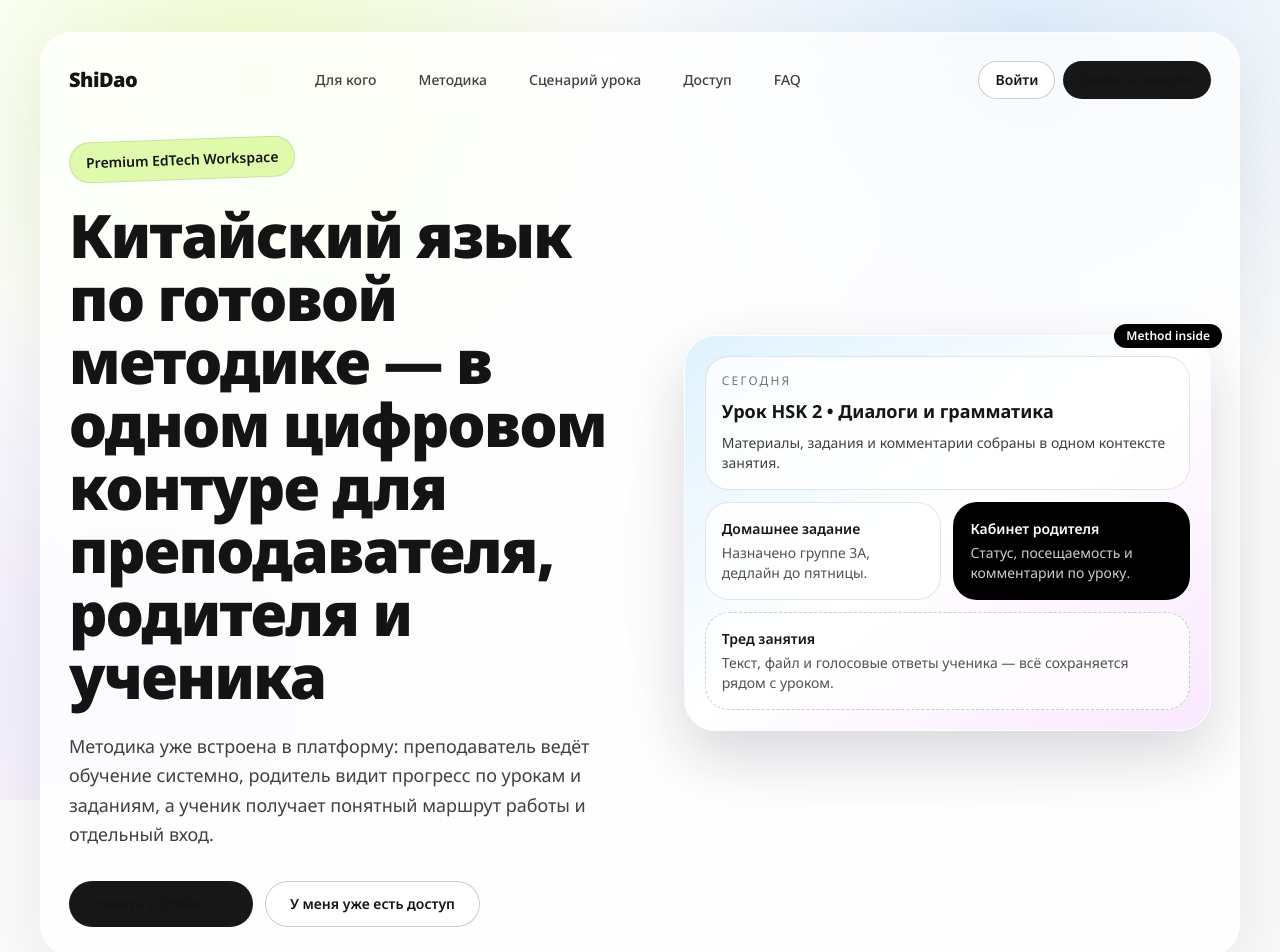
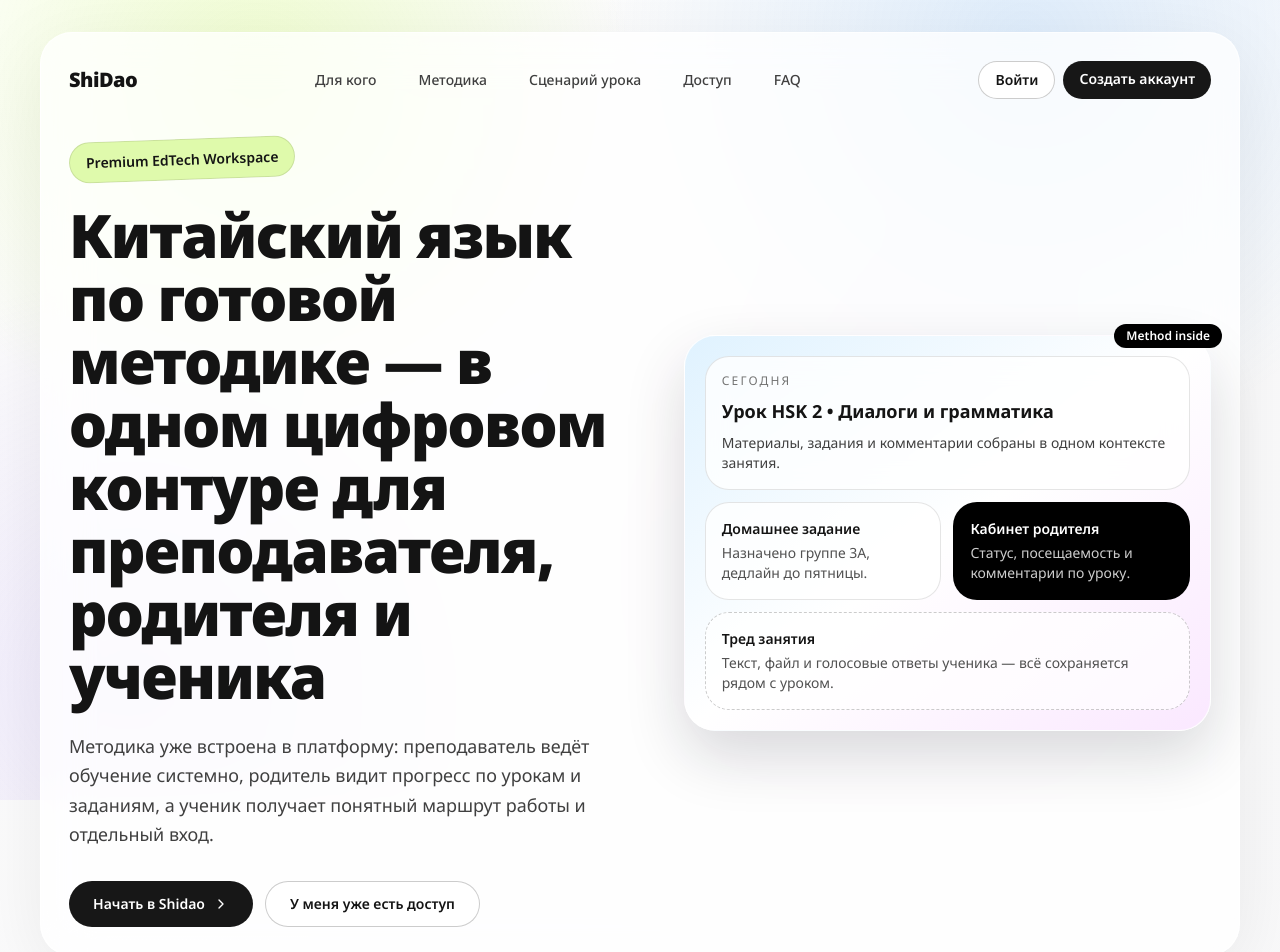
Before and after one commit to istominvi/shidao, a Next.js app: page / in a window 1280 px wide. Shown: the top 952 px of the page. Built offline with nearby package versions, Linux system fonts and the light colour scheme.

Commit message:
Force CTA text colors for readability on landing

```diff
--- a/src/components/landing-page.tsx
+++ b/src/components/landing-page.tsx
@@ -122,7 +122,7 @@ export function LandingPage() {
             </nav>
             <div className="flex gap-2">
               <Link href="/login" className="rounded-full border border-black/20 bg-white px-4 py-2 text-sm font-semibold text-neutral-900 transition hover:border-black hover:bg-neutral-100 focus-visible:outline-none focus-visible:ring-2 focus-visible:ring-black/40">Войти</Link>
-              <Link href="/join" className="rounded-full bg-neutral-900 px-4 py-2 text-sm font-semibold text-white transition hover:bg-neutral-800 focus-visible:outline-none focus-visible:ring-2 focus-visible:ring-black/40">Создать аккаунт</Link>
+              <Link href="/join" className="rounded-full bg-neutral-900 px-4 py-2 text-sm font-semibold !text-white transition hover:bg-neutral-800 focus-visible:outline-none focus-visible:ring-2 focus-visible:ring-black/40">Создать аккаунт</Link>
             </div>
           </header>
 
@@ -135,7 +135,7 @@ export function LandingPage() {
                 урокам и заданиям, а ученик получает понятный маршрут работы и отдельный вход.
               </p>
               <div className="mt-8 flex flex-wrap gap-3">
-                <Link href="/join" className="inline-flex items-center gap-2 rounded-full bg-neutral-900 px-6 py-3 text-sm font-semibold text-white transition hover:translate-y-[-1px] hover:bg-neutral-800 hover:shadow-lg focus-visible:outline-none focus-visible:ring-2 focus-visible:ring-black/40">Начать в Shidao <ChevronRight className="size-4" /></Link>
+                <Link href="/join" className="inline-flex items-center gap-2 rounded-full bg-neutral-900 px-6 py-3 text-sm font-semibold !text-white transition hover:translate-y-[-1px] hover:bg-neutral-800 hover:shadow-lg focus-visible:outline-none focus-visible:ring-2 focus-visible:ring-black/40">Начать в Shidao <ChevronRight className="size-4" /></Link>
                 <Link href="/login" className="rounded-full border border-black/20 bg-white px-6 py-3 text-sm font-semibold text-neutral-900 transition hover:border-black hover:bg-neutral-100 focus-visible:outline-none focus-visible:ring-2 focus-visible:ring-black/40">У меня уже есть доступ</Link>
               </div>
             </div>
@@ -300,7 +300,7 @@ export function LandingPage() {
           <h2 className="mt-6 text-3xl font-black leading-tight md:text-5xl">Начните в Shidao и соберите весь учебный процесс в одном месте</h2>
           <p className="mx-auto mt-4 max-w-2xl text-sm text-white/80 md:text-base">От первого урока до домашней работы и комментариев — единая методическая среда для преподавателя, родителя и ученика.</p>
           <div className="mt-8 flex flex-wrap items-center justify-center gap-3">
-            <Link href="/join" className="rounded-full bg-lime-200 px-6 py-3 text-sm font-semibold text-neutral-950 transition hover:bg-lime-300 focus-visible:outline-none focus-visible:ring-2 focus-visible:ring-white">Создать аккаунт</Link>
+            <Link href="/join" className="rounded-full bg-lime-200 px-6 py-3 text-sm font-semibold !text-black transition hover:bg-lime-300 focus-visible:outline-none focus-visible:ring-2 focus-visible:ring-white">Создать аккаунт</Link>
             <Link href="/login" className="rounded-full border border-white/50 bg-white/5 px-6 py-3 text-sm font-semibold text-white transition hover:bg-white/15 focus-visible:outline-none focus-visible:ring-2 focus-visible:ring-white">Войти</Link>
           </div>
         </div>
```
